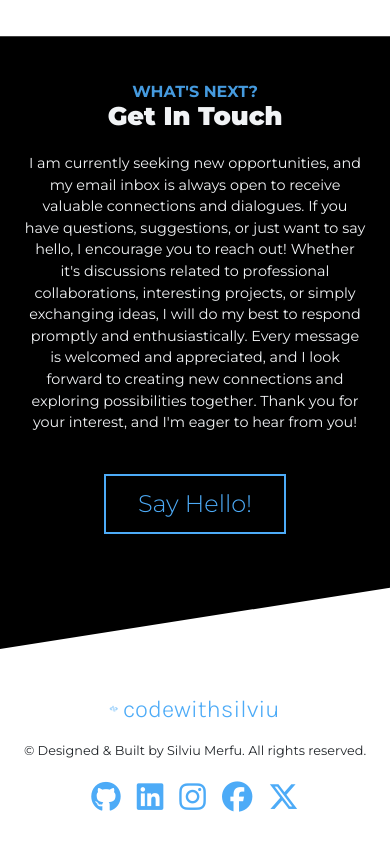
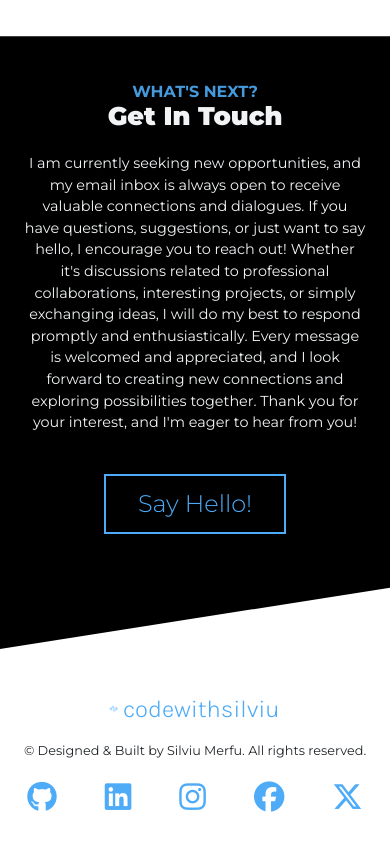
Before and after one commit to codewithsilviu/portfolio, a plain HTML site: page index.html in a window 390 px wide. Shown: the part 4407-5251 px from the top of the page. Drawn offline with nearby package versions, Linux system fonts and the light colour scheme.

Commit message:
Footer Fix

```diff
--- a/assets/css/queries.css
+++ b/assets/css/queries.css
@@ -219,4 +219,8 @@
   .footer-icon {
     font-size: 3.8rem;
   }
+
+  .social-links {
+    gap: 6rem;
+  }
 }
```
